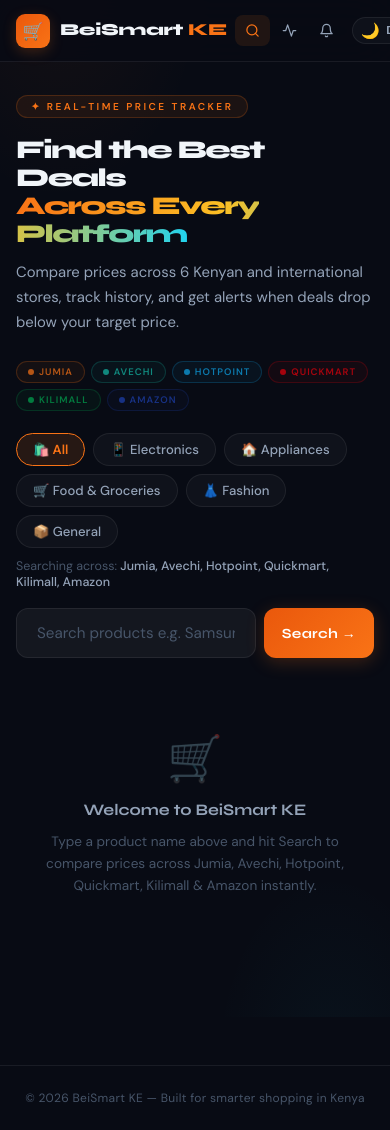
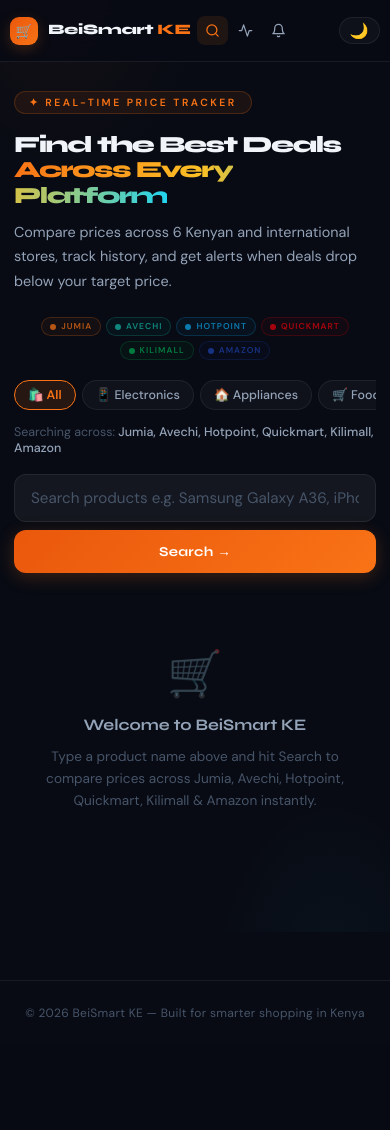
Before and after one commit to Benvog/BeiSmartKE, a Flask app: page /search in a window 390 px wide. After the commit the page ends 1020 px from the top, so only its background shows below. Run offline with Flask 3, Linux system fonts and the light colour scheme; some web fonts are replaced.

Commit message:
Mobile responsiveness — nav, search bar, cards, category pills, landing page

```diff
--- a/frontend/static/css/style.css
+++ b/frontend/static/css/style.css
@@ -1136,21 +1136,97 @@
    RESPONSIVE
    ══════════════════════════════════════════════════════════════════════════════ */
 @media (max-width: 768px) {
-    .topnav { padding: 0 16px; gap: 16px; }
+    /* Nav */
+    .topnav { padding: 0 14px; gap: 10px; }
     .nav-brand-sub, .nav-status { display: none; }
+    .nav-links { gap: 2px; }
     .nav-link span { display: none; }
     .nav-link { padding: 8px 10px; }
-    .page-inner { padding: 0 16px 60px; }
-    .hero { padding: 32px 0 18px; }
-    .stats-grid { grid-template-columns: repeat(2,1fr); }
-    .product-card { flex-wrap: wrap; }
-    .card-price-wrap { width: 100%; text-align: left; }
-    .filter-bar { gap: 5px; }
+    .theme-toggle { padding: 5px 10px; }
+    #theme-label { display: none; }
+
+    /* Page */
+    .page-inner { padding: 0 14px 60px; }
+
+    /* Hero */
+    .hero { padding: 28px 0 16px; }
+    .hero-title { font-size: clamp(1.5rem, 6vw, 2.2rem); }
+    .hero-sub { font-size: 0.9rem; margin-bottom: 1.5rem; }
+    .site-row { justify-content: center; gap: 5px; }
+    .site-pill { font-size: 8.5px; padding: 3px 8px; }
+
+    /* Search */
+    .search-wrap { max-width: 100%; }
+    .search-bar { flex-direction: column; gap: 8px; }
+    .search-input { font-size: 0.95rem; padding: 13px 16px; }
+    .btn.btn-primary { width: 100%; justify-content: center; padding: 13px; }
+
+    /* Category bar — horizontally scrollable, no wrapping */
+    .category-bar {
+        flex-wrap: nowrap;
+        overflow-x: auto;
+        -webkit-overflow-scrolling: touch;
+        scrollbar-width: none;
+        padding-bottom: 4px;
+        gap: 6px;
+    }
+    .category-bar::-webkit-scrollbar { display: none; }
+    .cat-pill { flex-shrink: 0; font-size: 0.78rem; padding: 6px 13px; }
+
+    /* Filter bar */
+    .filter-bar {
+        flex-wrap: nowrap;
+        overflow-x: auto;
+        -webkit-overflow-scrolling: touch;
+        scrollbar-width: none;
+        padding-bottom: 4px;
+    }
+    .filter-bar::-webkit-scrollbar { display: none; }
+    .filter-pill { flex-shrink: 0; }
+    .filter-divider { display: none; }
+
+    /* Stats */
+    .stats-grid { grid-template-columns: repeat(2, 1fr); }
+
+    /* Product cards */
+    .product-card {
+        flex-wrap: wrap;
+        padding: 14px 16px;
+        gap: 12px;
+    }
+    .card-img { width: 64px; height: 64px; flex-shrink: 0; }
+    .card-price-wrap { width: 100%; margin-top: 4px; }
+    .card-footer { flex-wrap: wrap; gap: 6px; }
+    .btn-view { width: 100%; justify-content: center; text-align: center; }
+
+    /* Forms */
     .form-row { flex-direction: column; }
+
+    /* Tables */
+    .history-table { font-size: 0.8rem; }
+    .history-table th, .history-table td { padding: 8px 10px; }
 }
+
 @media (max-width: 480px) {
+    /* Nav — very small screens */
+    .topnav { gap: 6px; padding: 0 10px; }
+    .nav-brand-icon { width: 28px; height: 28px; font-size: 14px; }
+    .nav-brand-name { font-size: 0.9rem; }
+    .nav-link { padding: 7px 8px; }
+
+    /* Stats */
     .stats-grid { grid-template-columns: 1fr 1fr; gap: 8px; }
-    .hero-title { font-size: 1.6rem; }
-    .btn { padding: 12px 18px; }
-    .topnav { gap: 8px; }
+    .stat-card { padding: 14px; }
+    .stat-value { font-size: 1.6rem; }
+
+    /* Cards */
+    .card-name { font-size: 0.88rem; }
+    .card-price { font-size: 1.25rem; }
+
+    /* Buttons */
+    .btn { padding: 11px 16px; font-size: 0.85rem; }
+
+    /* Hero */
+    .hero-title { font-size: 1.45rem; }
+    .hero-eyebrow { font-size: 0.65rem; }
 }
```
Also changed, not shown: frontend/templates/landing.html (+31 -0 lines), 1 other file.
